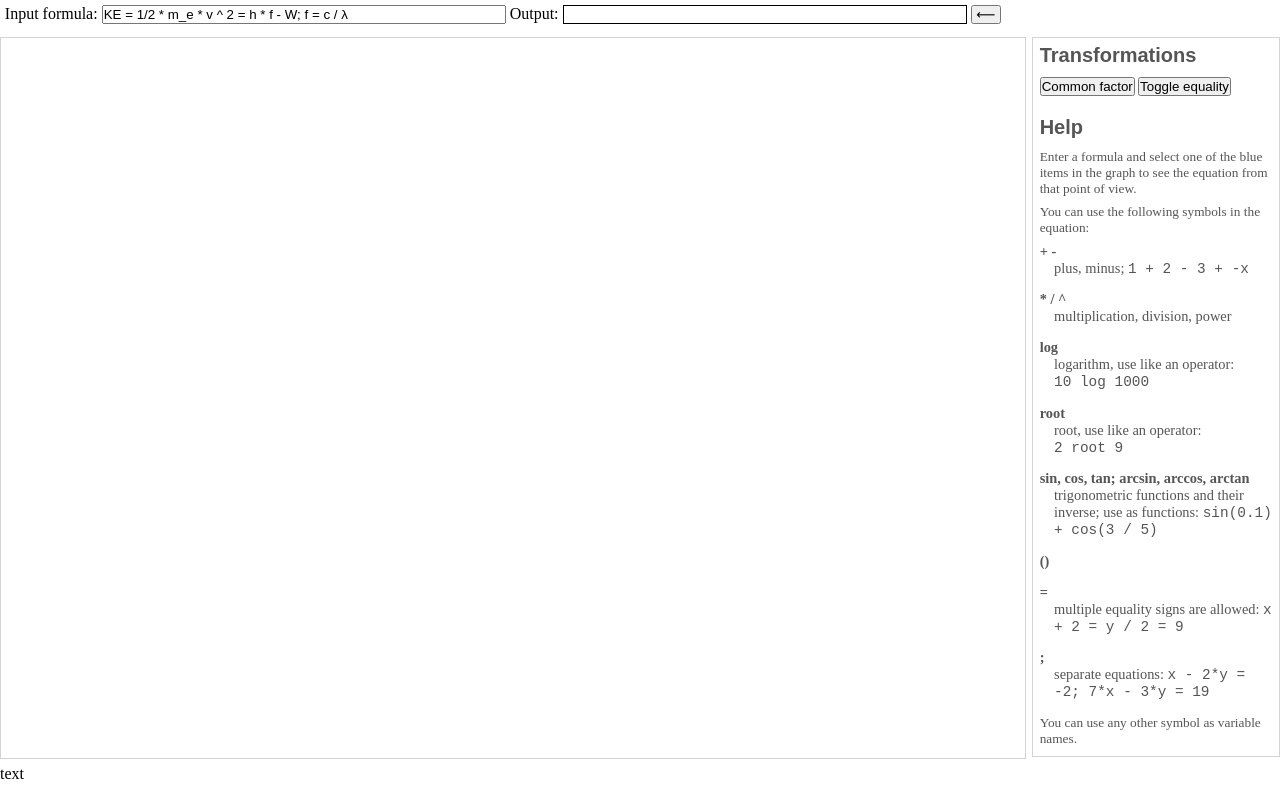
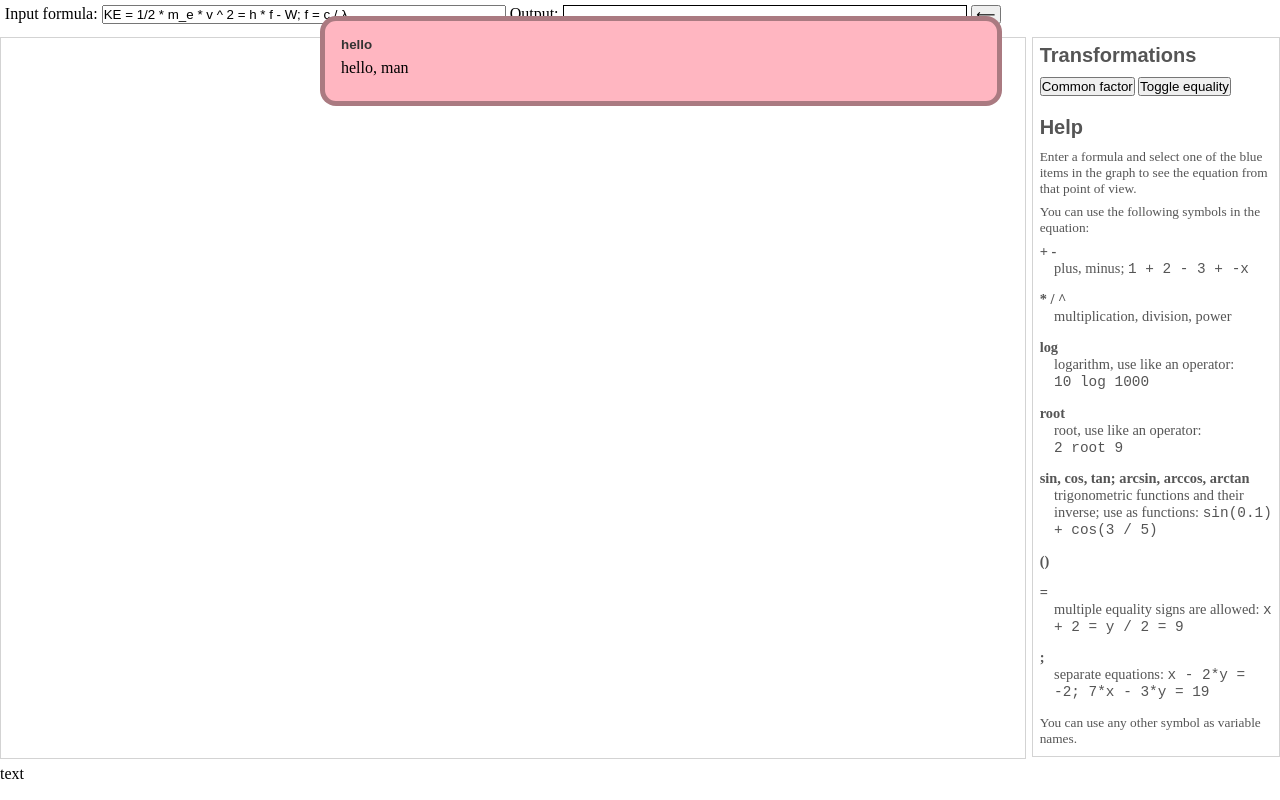
Before and after one commit to anttikup/juggler, a website built with webpack: page src/index.html in a window 1280 px wide. Both pictures are taken after a click on the button "Toggle equality". Built offline with nearby package versions, Linux system fonts and the light colour scheme; what vis-data would draw is missing.

Commit message:
Added message component

```diff
--- a/src/index.css
+++ b/src/index.css
@@ -17,6 +17,24 @@ h2:first-child {
 
 p {
     margin-bottom: 0.5em;
+}
+
+#message {
+    position: absolute;
+    border: solid #00000055 5px;
+    border-radius: 1em;
+    margin: 1em auto;
+    left: 25%;
+    width: 50%;
+    padding: 1em;
+    background-color: lightpink;
+    z-index: 1;
+    display: none;
+}
+
+#message-title {
+    font-size: smaller;
+    color: #333;
 }
 
 #mynetwork {
--- a/src/index.html
+++ b/src/index.html
@@ -4,6 +4,11 @@
     <title>Juggler</title>
   </head>
   <body>
+    <div id="message">
+      <h2 id="message-title">Hello</h2>
+      <p id="message-body">
+      </p>
+    </div>
     <div id="grid">
       <div id="formula-bar">
         Input formula: <input type="text" value="KE = 1/2 * m_e * v ^ 2 = h * f - W; f = c / λ" id="formula" /> Output: <input type="text" value="" id="output" disabled /> <button id="copy-to-input" title="Copy to input">&nbsp;⟵&nbsp;</button>
--- a/src/index.js
+++ b/src/index.js
@@ -5,6 +5,7 @@ import Graph from "./graph/index.js";
 import { exprToRPN, rpnToExpr, functions } from './expr/index.js';
 import { extractCommonFactor } from './transformations/commonFactor.js';
 import { toggleEnabled } from './transformations/disableUnknown.js';
+import message from './message.js';
 
 import "./index.css";
 
@@ -55,6 +56,8 @@ window.onload = () => {
     };
 
     document.querySelector('#disable').onclick = (event) => {
+        message.setMessage('hello', 'hello, man');
+
         const ids = graph.getSelectedNodes();
         ids.forEach((id) => {
             toggleEnabled(graph, id);
@@ -62,4 +65,11 @@ window.onload = () => {
 
     };
 
+    document.querySelector('#message').onmouseleave = (event) => {
+        message.hide();
+    };
+    document.querySelector('#message').onmouseenter = (event) => {
+        message.keep();
+    };
+
 };
--- /dev/null
+++ b/src/message.js
@@ -0,0 +1,32 @@
+let timeout;
+
+
+function hide() {
+    document.getElementById('message').style.display = 'none';
+    clearTimeout(timeout);
+    timeout = null;
+}
+
+function setMessage(title, body) {
+    document.getElementById('message-title').textContent = title;
+    document.getElementById('message-body').textContent = body;
+    document.getElementById('message').style.display = 'block';
+
+    if ( timeout ) {
+        clearTimeout(timeout);
+    }
+    timeout = setTimeout(() => {
+        hide();
+    }, 3000);
+}
+
+function keep() {
+    clearTimeout(timeout);
+}
+
+
+export default {
+    setMessage,
+    hide,
+    keep,
+};
```
